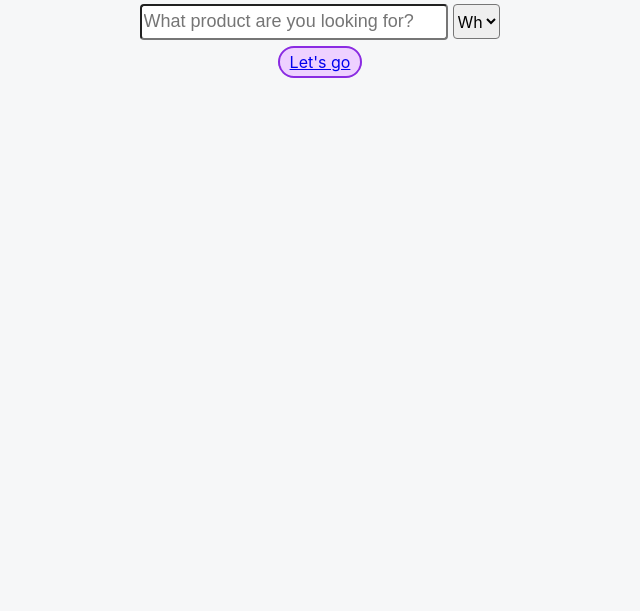
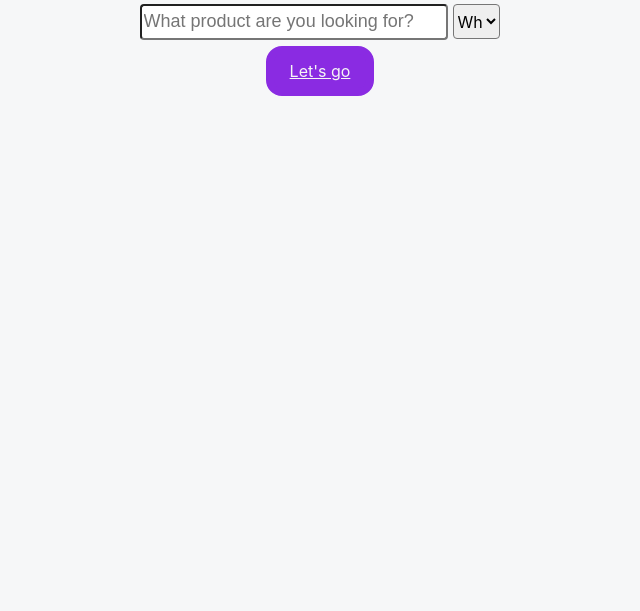
Before and after one commit to retrokyo/fo-po-ref-prototype, a React app in the folder client/: page / in a window 1280 px wide. Shown: the part 189-800 px from the top of the page, without its empty margins (320-960 px from the left). Built offline with nearby package versions, Linux system fonts and the light colour scheme.

Commit message:
Update SearchBar.css

```diff
--- a/client/src/components/SearchBar/SearchBar.css
+++ b/client/src/components/SearchBar/SearchBar.css
@@ -38,18 +38,19 @@
     display: inline-flex;
     justify-content: center;
     margin-top: 6px;
-    height: 20px;
     text-align: center;
 }
 
 .search-submit a {
-    background-color: #eed1ff;
+    background-color: blueviolet;
     border-radius: 16px;
-    padding: 5px 10px 23px 10px;
+    padding: 0.5em 1em 0.5em 1em;
     text-align: center;
+    color: whitesmoke;
+    text-decoration-color: whitesmoke;
     border-style: solid;
     border-color: blueviolet;
-    border-width: 2px;
+    border-width: 0.5em;
 }
 
 @media screen and (max-width: 411px) {
```
